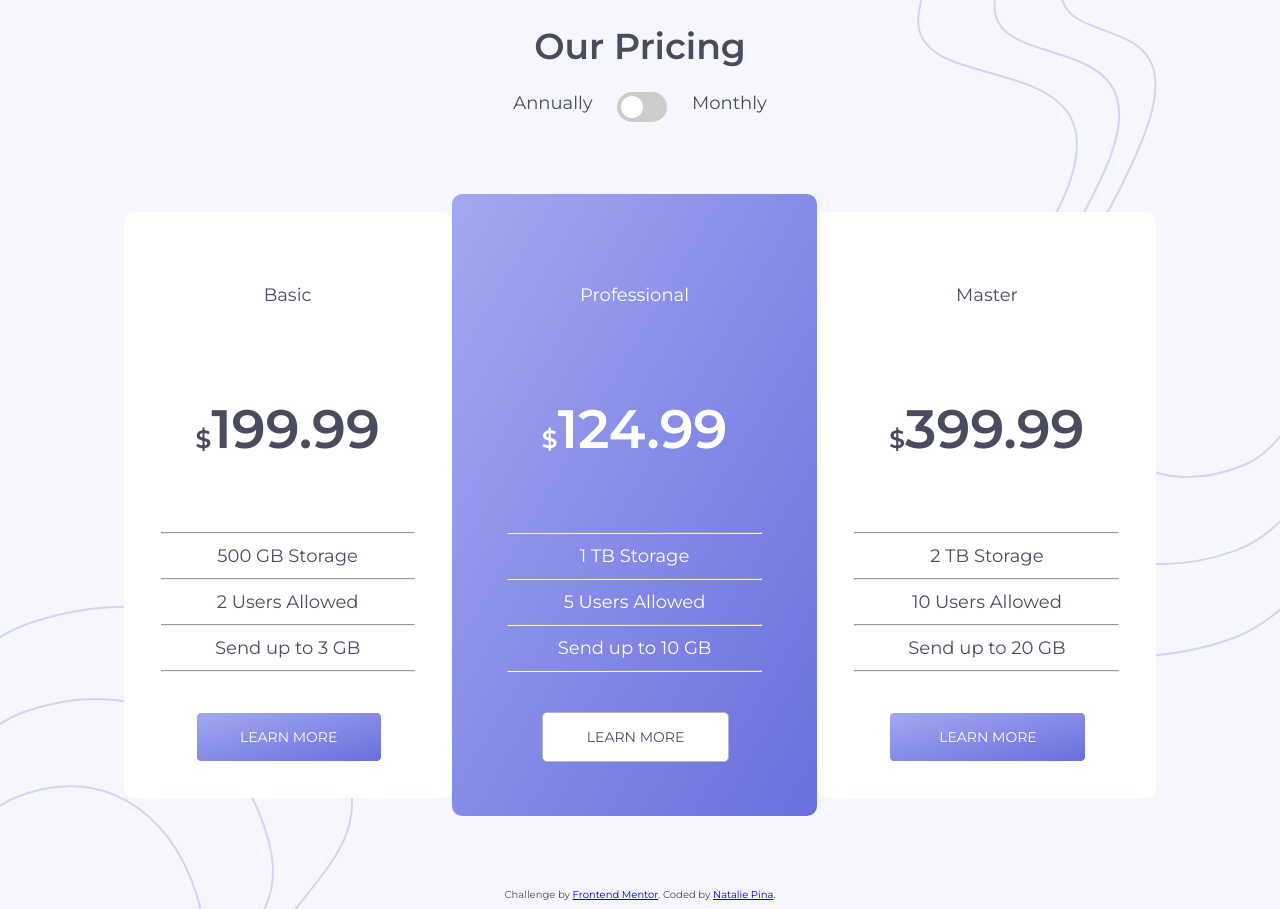
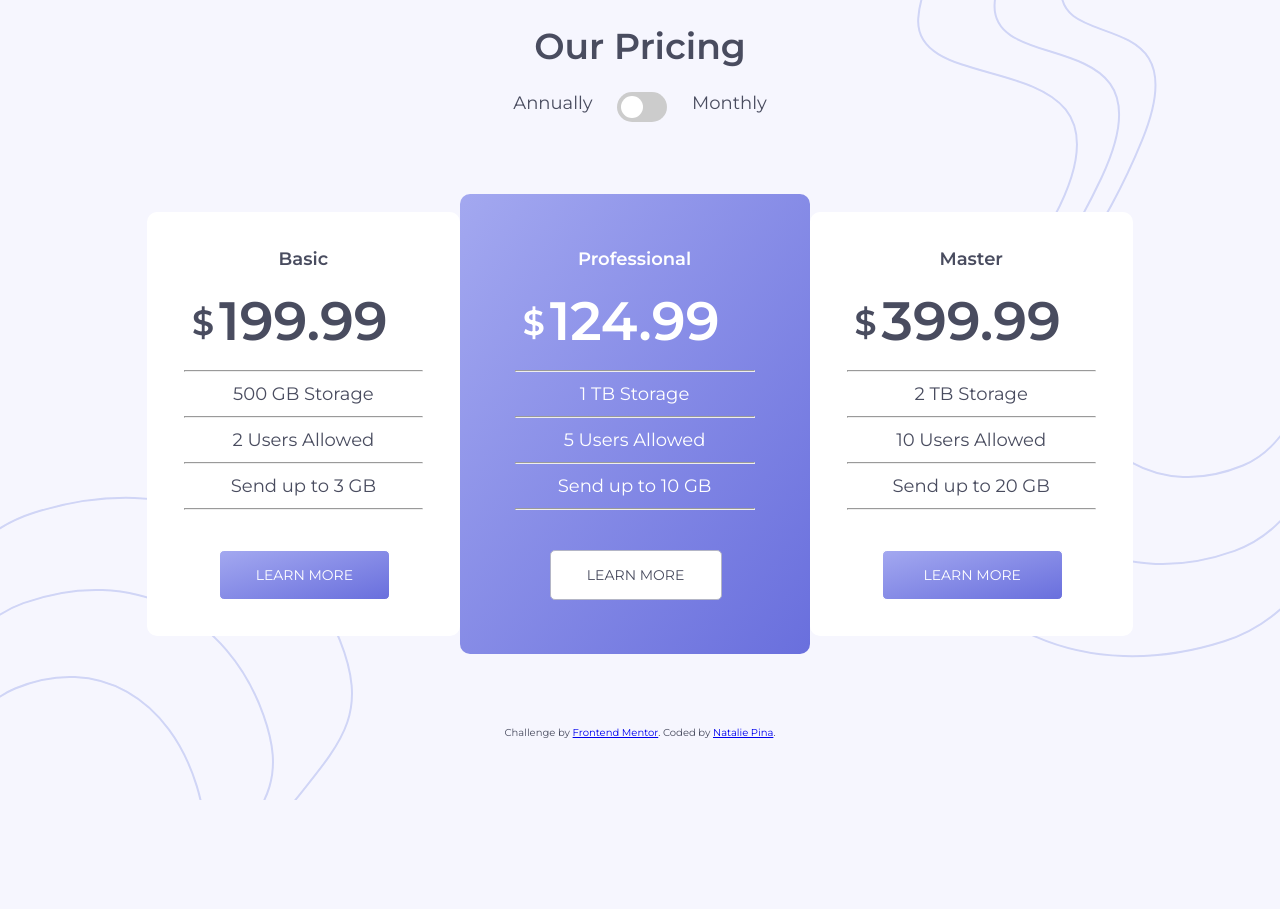
Before and after one commit to nataliepina/pricing-component, a plain HTML site: page index.html in a window 1280 px wide. After the commit the page ends 800 px from the top, so only its background shows below. Drawn offline with Linux system fonts and the light colour scheme.

Commit message:
Fix currency style

```diff
--- a/style.css
+++ b/style.css
@@ -35,13 +35,15 @@ body {
 }
 
 .card-title {
-  margin: 2em 0 2em 0;
+  margin: 0 0 1em 0;
+  font-weight: 600;
 }
 
 .card-price {
   font-size: 3em;
   font-weight: 600;
   display: inline-block;
+  margin: 0px;
 }
 
 .card-info {
@@ -56,7 +58,10 @@ body {
 
 
 #currency {
-  font-size: 25px;
+  font-size: 35px;
+  position: absolute;
+  color: inherit;
+  margin: 13px -27px;
 }
 
 .currecy {
```
Also changed, not shown: toggle.js (+24 -0 lines).
